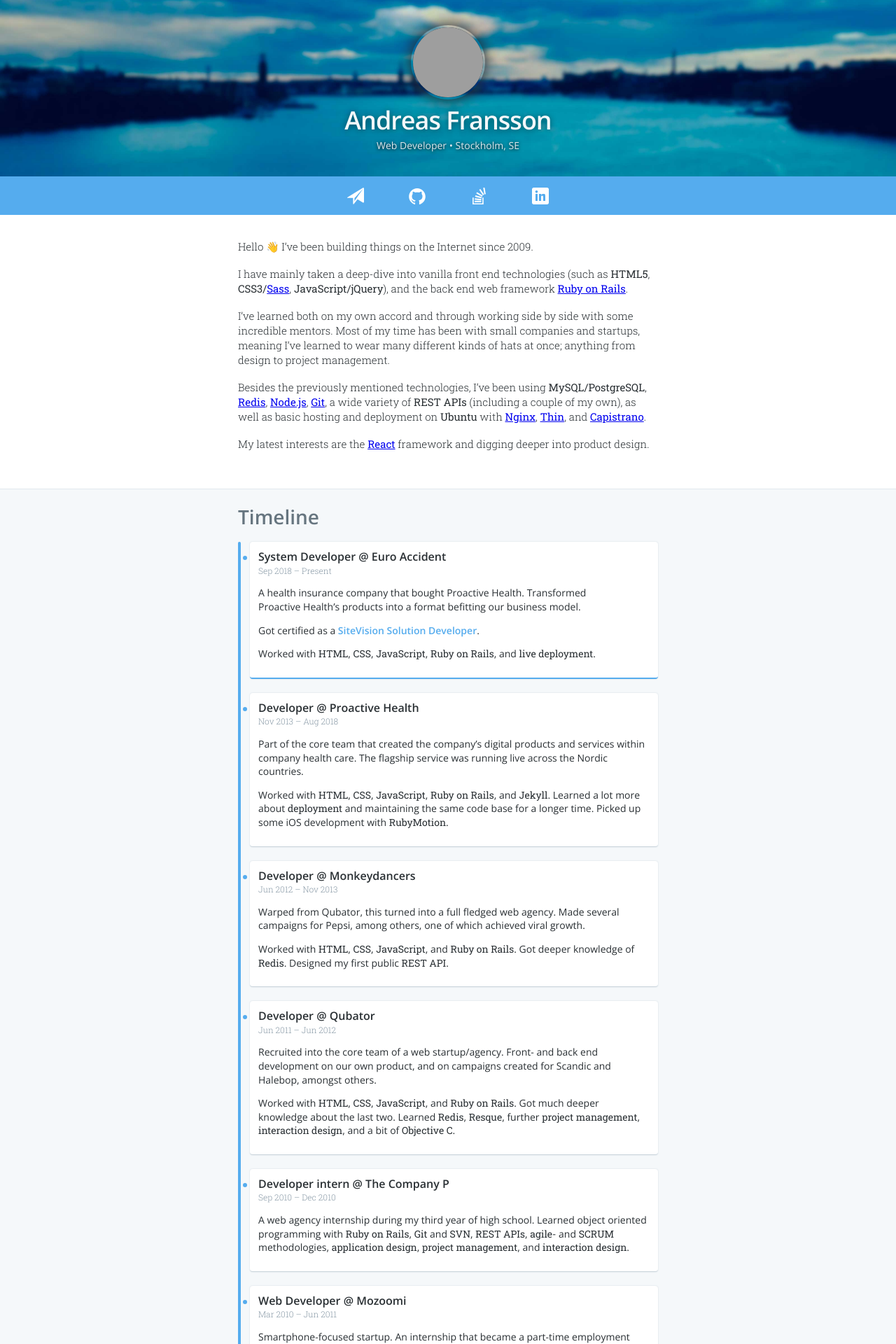
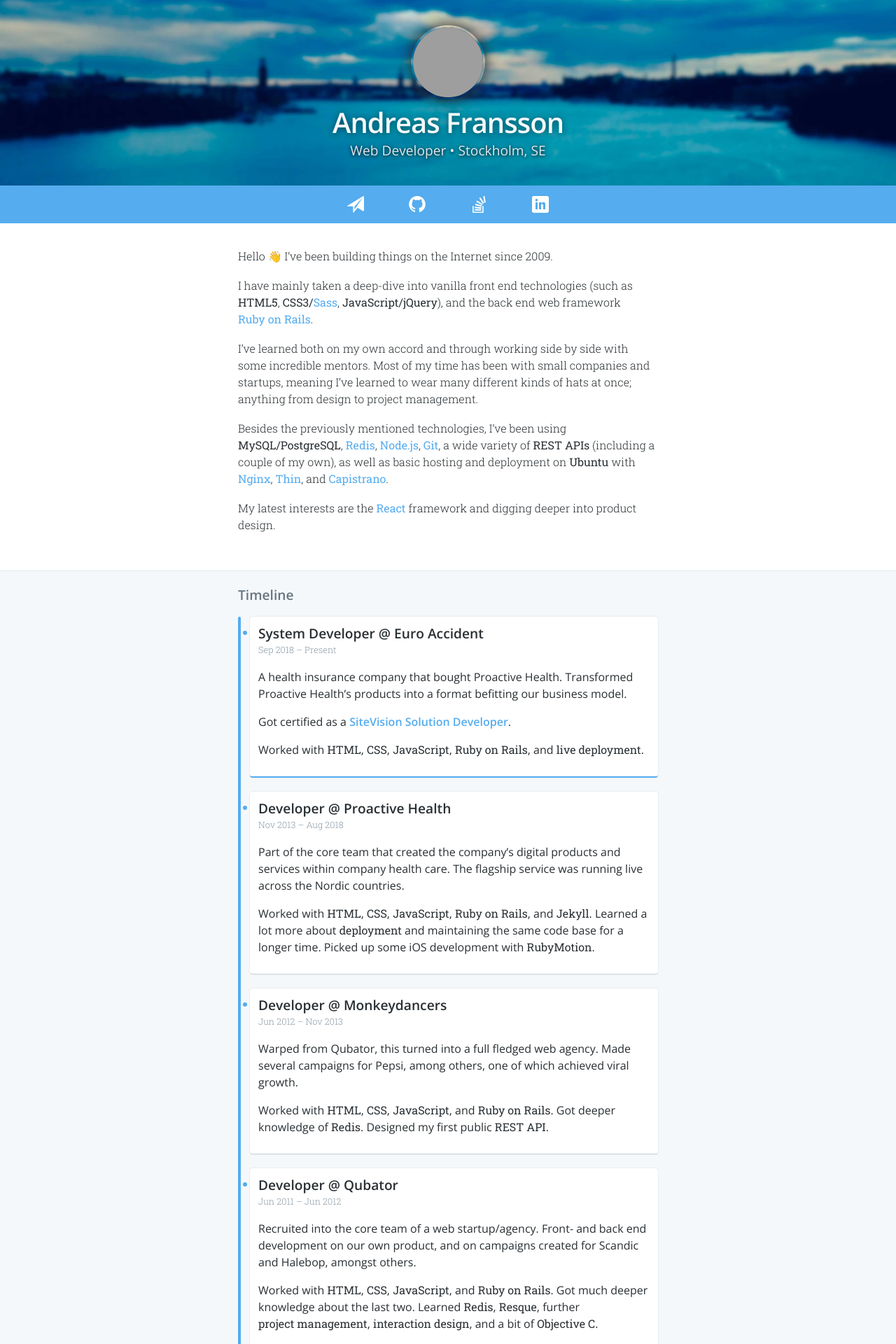
Before and after one commit to zykadelic/zykadelic.github.io, a Jekyll site: the page built from index.html, in a window 1280 px wide. Shown: the top 1920 px of the page at 70% size. Built offline with Jekyll 4.4.1, drawn with Linux system fonts in a browser that asks for light colours; grey boxes are pictures that could not be loaded.

Commit message:
typography adjustments

```diff
--- a/_sass/_layout.scss
+++ b/_sass/_layout.scss
@@ -12,6 +12,7 @@ body {
 	color: $color-grayDarkest;
 	font-family: $fontFamily-openSans;
 	font-weight: 300;
+	line-height: 1.5;
 }
 
 .contentWrapper {
@@ -44,7 +45,7 @@ body {
 	width: $size + px;
 	height: $size + px;
 	padding: 4px;
-	margin-bottom: 4px;
+	margin-bottom: 6px;
 	@include border-radius(100%);
 	background: $color-grayDarkest url('#{$imageUrl}?size=#{$size}') no-repeat center;
 	@include respond-to(retina) { background-image: url('#{$imageUrl}?size=#{$size * 2}'); }
@@ -55,18 +56,17 @@ body {
 .headerSection-title {
 	margin: 0;
 	color: $color-grayLightest;
-	font-size: 36px;
+	font-size: 2.5em;
 	font-weight: 600;
-	line-height: 40px;
+	line-height: 1;
 	text-shadow: 0 1px 8px transparentize($color-black, .5);
 	letter-spacing: -1px;
 }
 .headerSection-subtitle {
 	margin: 6px 0 0;
 	color: $color-grayLighter;
-	font-size: 14px;
+	font-size: 1.2em;
 	font-weight: 300;
-	line-height: normal;
 	text-shadow: 0 1px 5px $color-black;
 }
 
@@ -90,6 +90,7 @@ body {
 	padding: 15px 0;
 	background: $color-primary;
 	text-align: center;
+	line-height: 1;
 
 	.icon + .icon { margin-left: 10%; }
 }
@@ -97,7 +98,7 @@ body {
 .sectionTitle {
 	margin: 0 0 8px;
 	color: $color-grayDarker;
-	font-size: 28px;
+	font-size: 1.2em;
 	font-weight: 600;
 }
 
@@ -105,11 +106,14 @@ body {
 	p {
 		margin: 0 0 18px;
 		font-family: $fontFamily-roboto;
-		font-size: 15px;
 	}
 	em {
 		font-weight: 400;
 		font-style: normal;
+	}
+	a {
+		@extend .link;
+		font-weight: 400;
 	}
 }
 
@@ -186,14 +190,14 @@ body {
 }
 .timeline-item-title {
 	margin: 0;
-	font-size: 16px;
+	font-size: 1.2em;
 	font-weight: 600;
 }
 .timeline-item-subtitle {
 	margin-top: 0;
 	color: $color-grayDark;
 	font-family: $fontFamily-roboto;
-	font-size: 12px;
+	font-size: 0.8em;
 	font-weight: 300;
 }
 .timeline-item-subtitle-split {
@@ -204,8 +208,6 @@ body {
 	}
 }
 .timeline-item-description {
-	font-size: 14px;
-
 	strong {
 		font-family: $fontFamily-roboto;
 		font-weight: 400;
@@ -213,27 +215,6 @@ body {
 		white-space: nowrap;
 	}
 	a {
-		position: relative;
-		display: inline-block;
-		color: $color-primary;
-		text-decoration: none;
-		font-weight: bold;
-
-		&::after {
-			content: '';
-			position: absolute;
-			bottom: -2px;
-			left: 50%;
-			width: 0%;
-			height: 2px;
-			background: transparent;
-			@include transition(left .2s ease .2s, width .2s ease .2s, background .2s ease 0);
-		}
-		&:hover::after {
-			left: 0%;
-			width: 100%;
-			background: $color-primary;
-			@include transition(left .2s, width .2s, background .15s);
-		}
+		@extend .link;
 	}
 }
--- a/_sass/_type.scss
+++ b/_sass/_type.scss
@@ -2,3 +2,28 @@
 
 $fontFamily-openSans: 'Open Sans', sans-serif;
 $fontFamily-roboto: 'Roboto Slab', serif;
+
+.link {
+  position: relative;
+  display: inline-block;
+  color: $color-primary;
+  text-decoration: none;
+  font-weight: bold;
+
+  &::after {
+    content: '';
+    position: absolute;
+    bottom: -2px;
+    left: 50%;
+    width: 0%;
+    height: 2px;
+    background: transparent;
+    @include transition(left .2s ease .2s, width .2s ease .2s, background .2s ease 0);
+  }
+  &:hover::after {
+    left: 0%;
+    width: 100%;
+    background: $color-primary;
+    @include transition(left .2s, width .2s, background .15s);
+  }
+}
```
